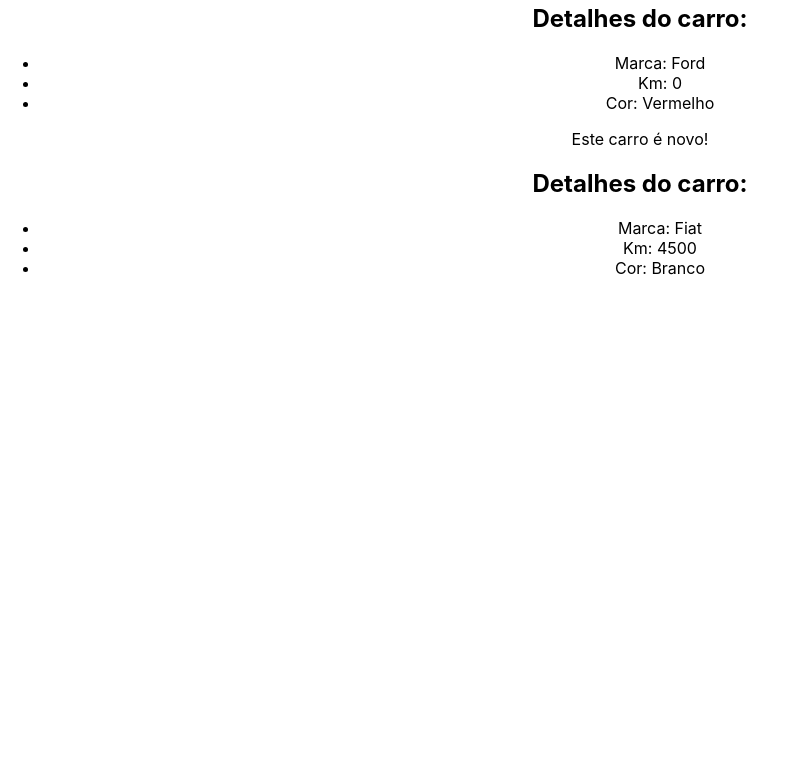
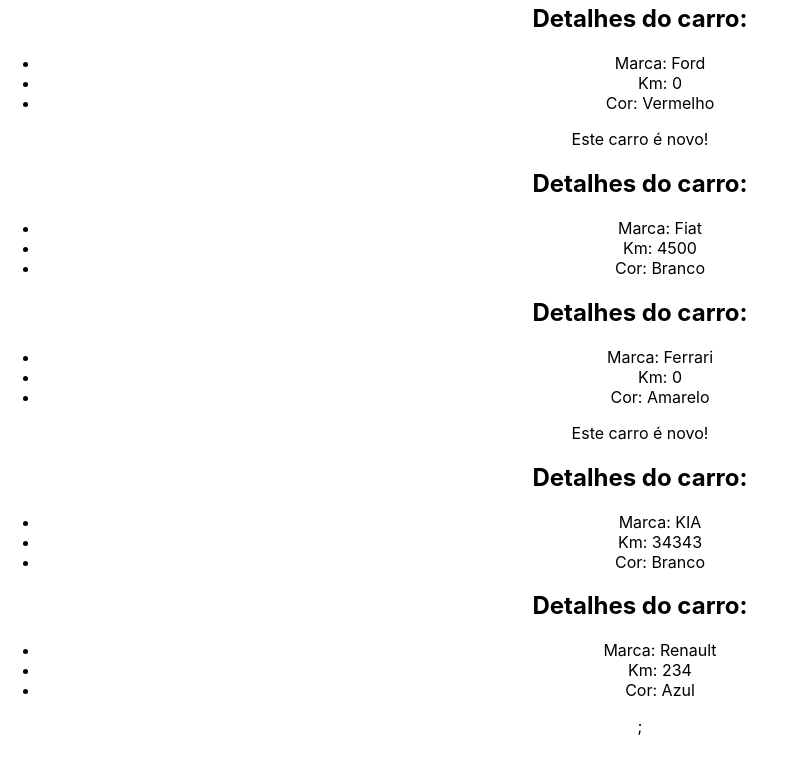
Before and after one commit to KrhystFerrari/Curso-React-Section3, a React (Create React App) app in the folder react-section3/: page / in a window 1280 px wide. Shown: the part 1777-2551 px from the top of the page, without its empty margins (0-786 px from the left). Built offline with nearby package versions, Linux system fonts and the light colour scheme.

Commit message:
renderização de lista em componente

```diff
--- a/react-section3/src/App.js
+++ b/react-section3/src/App.js
@@ -12,6 +12,12 @@
 function App() {
   const name = 'Joaquim';
   const [userName] = useState("Maria");
+
+  const cars = [
+    {id: 1, brand: "Ferrari", color: "Amarelo", newCar: true, km: 0},
+    {id: 2, brand: "KIA", color: "Branco", newCar: false, km: 34343},
+    {id: 3, brand: "Renault", color: "Azul", newCar: false, km: 234},
+  ];
 
   return (
     <div className="App">
@@ -34,7 +40,15 @@
       {/* reaproveitando */}
       <CarDetails brand="Ford" color="Vermelho" km={0} newCar={true} />
       <CarDetails brand="Fiat" color="Branco" km={4500} newCar={false} />
-
+      {/* loop em array de objetos */}
+      {cars.map((car) => (
+        <CarDetails
+          brand={car.brand}
+          color={car.color}
+          km={car.km}
+          newCar={car.newCar}
+        />
+      ))};
     </div>
   );
 }
```
